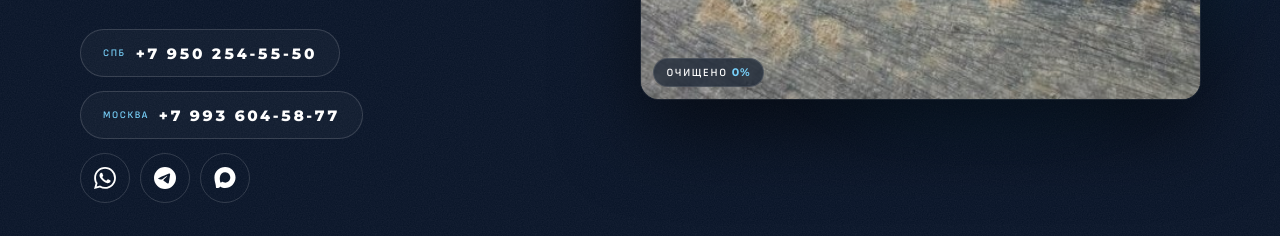
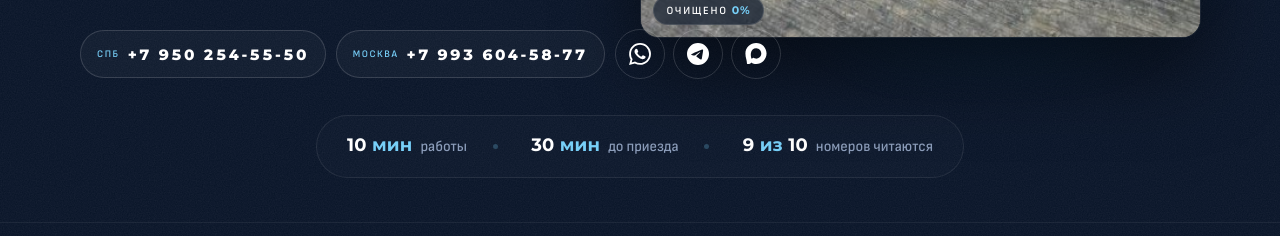
Before and after one commit to saltykovd03-create/tur-laser, a plain HTML site: page index.html in a window 1280 px wide. Shown: the part 496-732 px from the top of the page. Drawn offline with Linux system fonts and the light colour scheme; a web font is replaced by a local one.

Commit message:
Первый экран на ПК: номера и мессенджеры в одну строку
Co-Authored-By: Claude Fable 5.1 <noreply@anthropic.com>

```diff
--- a/index.html
+++ b/index.html
@@ -15,7 +15,7 @@
 <link rel="preload" href="fonts/orbitron-latin-700-normal.woff2" as="font" type="font/woff2" crossorigin>
 <link rel="preload" href="img/vinlab-base.jpg" as="image">
 <link rel="preload" href="img/vinlab-rust.jpg" as="image">
-<link rel="stylesheet" href="style.css?v=12">
+<link rel="stylesheet" href="style.css?v=13">
 <noscript><style>.mbar--early{opacity:1;transform:none;pointer-events:auto}.vinlab__hint,.vinlab__meter,.ba__nav{display:none}</style></noscript>
 <!-- Счётчик аналитики ставим в день релиза (см. README): Яндекс.Метрика сюда, window.YM_ID = номер счётчика -->
 </head>
--- a/style.css
+++ b/style.css
@@ -277,8 +277,9 @@ h1 em{text-transform:none;font-style:normal;font-weight:800;color:var(--accent);
   .city{padding:24px 26px}
   .city .price__sum{font-size:40px}
   .hdr__tel--msk{display:inline-block}
-  .cta--goroda .btn--tel{flex:0 0 auto;flex-direction:row;gap:10px;height:48px;padding:0 22px}
-  .cta--goroda .cta__soc{flex:1 1 100%;justify-content:flex-start}
+  .cta--goroda{flex-wrap:nowrap;gap:10px;align-items:center}
+  .cta--goroda .btn--tel{flex:0 0 auto;flex-direction:row;gap:8px;height:48px;padding:0 16px;font-size:15px;white-space:nowrap}
+  .cta--goroda .cta__soc{flex:0 0 auto;gap:8px}
   .price__usloviya{grid-template-columns:repeat(3,auto);justify-content:center;gap:10px 28px;max-width:none}
   .price{padding:30px 30px 32px}
   .price__sum{font-size:60px}
```
